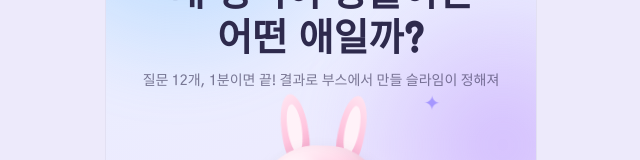
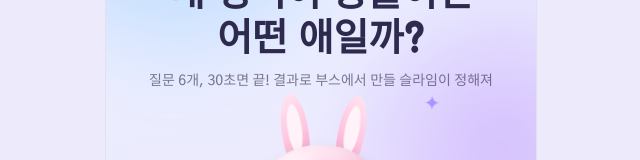
Before and after one commit to min05ji26/mbti, a React (Vite) app: page / in a window 1280 px wide. Shown: the part 151-311 px from the top of the page, without its empty margins (319-959 px from the left). Built offline with nearby package versions, Linux system fonts and the light colour scheme.

Commit message:
질문지 12문항 → Q1~6만 사용하도록 축소
Co-Authored-By: Claude Sonnet 5 <noreply@anthropic.com>

```diff
--- a/src/App.tsx
+++ b/src/App.tsx
@@ -135,7 +135,7 @@ function Home({ t }: { t: TestApi }) {
           내 성격이 동물이면<br />어떤 애일까?
         </h1>
         <p style={S({ margin: 0, font: "500 14px/1.6 'Gothic A1'", color: 'rgba(46,42,77,.6)' })}>
-          질문 {QUESTIONS.length}개, 1분이면 끝! 결과로 부스에서 만들 슬라임이 정해져
+          질문 {QUESTIONS.length}개, 30초면 끝! 결과로 부스에서 만들 슬라임이 정해져
         </p>
       </div>
 
--- a/src/data.ts
+++ b/src/data.ts
@@ -148,60 +148,6 @@ export const QUESTIONS: Question[] = [
       { text: '평범한 포즈 말고 재밌는 포즈를 생각한다.', w: { fox: 1 } },
     ],
   },
-  {
-    text: '내가 갖고 싶었던 물건을 드디어 샀다!',
-    opts: [
-      { text: '바로 친구들에게 자랑하고 싶다.', w: { dog: 1 } },
-      { text: '혼자 보면서 "잘 샀다!" 하고 뿌듯해한다.', w: { cat: 1 } },
-      { text: '가격이나 기능을 다시 한번 확인한다.', w: { rabbit: 1 } },
-      { text: '이걸 어떻게 활용할지 새로운 방법을 생각한다.', w: { fox: 1 } },
-    ],
-  },
-  {
-    text: '친구와 의견이 달라졌다. 나는?',
-    opts: [
-      { text: '내 생각을 솔직하게 말하고 대화로 풀어본다.', w: { dog: 1 } },
-      { text: '"너는 그렇구나" 하고 굳이 과하게 설득하지 않는다.', w: { cat: 1 } },
-      { text: '친구의 기분이 상하지 않게 조심스럽게 조율한다.', w: { rabbit: 1 } },
-      { text: '"그럼 아예 다른 방법을 찾아보자!"고 한다.', w: { fox: 1 } },
-    ],
-  },
-  {
-    text: '갑자기 오늘 하루가 통째로 비었다.',
-    opts: [
-      { text: '친구에게 "오늘 뭐해?" 하고 연락한다.', w: { dog: 1 } },
-      { text: '침대에서 쉬면서 내가 하고 싶은 걸 한다.', w: { cat: 1 } },
-      { text: '미뤄뒀던 일을 하나씩 처리한다.', w: { rabbit: 1 } },
-      { text: '평소 해보고 싶었던 새로운 걸 찾아본다.', w: { fox: 1 } },
-    ],
-  },
-  {
-    text: '여행을 간다면 가장 설레는 순간은?',
-    opts: [
-      { text: '친구들과 함께 웃고 떠드는 순간', w: { dog: 1 } },
-      { text: '누구의 방해도 받지 않고 여유롭게 쉬는 순간', w: { cat: 1 } },
-      { text: '유명한 장소와 맛집을 하나씩 찾아가는 순간', w: { rabbit: 1 } },
-      { text: '처음 보는 곳에서 새로운 경험을 하는 순간', w: { fox: 1 } },
-    ],
-  },
-  {
-    text: '친구가 나를 한 단어로 표현한다면?',
-    opts: [
-      { text: '인싸 — 어디서든 사람들과 잘 어울림', w: { dog: 1 } },
-      { text: '마이웨이 — 내 취향과 페이스가 확실함', w: { cat: 1 } },
-      { text: '꼼꼼 — 생각하고 행동하는 편', w: { rabbit: 1 } },
-      { text: '아이디어뱅크 — 새로운 생각이 많음', w: { fox: 1 } },
-    ],
-  },
-  {
-    text: '지금 나에게 가장 가까운 말은?',
-    opts: [
-      { text: '"같이 하면 더 재밌지!"', w: { dog: 1 } },
-      { text: '"나는 나답게 하면 돼."', w: { cat: 1 } },
-      { text: '"일단 차근차근 해보자."', w: { rabbit: 1 } },
-      { text: '"새로운 건 일단 해보고 싶어!"', w: { fox: 1 } },
-    ],
-  },
 ];
 
 export interface Compat {
```
